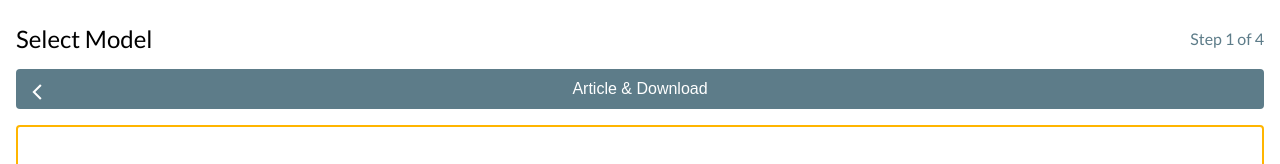
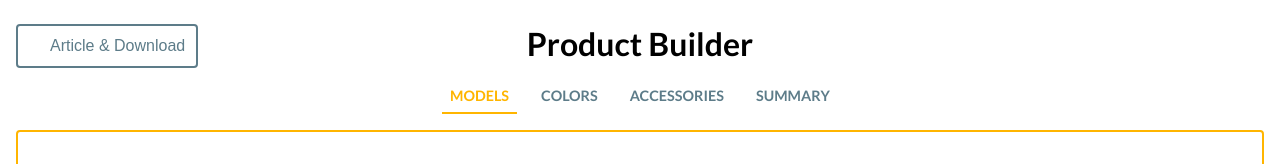
Before and after one commit to vikvikvr/housevo, a Next.js app: page / in a window 1280 px wide. Shown: the top 164 px of the page. Built offline with nearby package versions, Linux system fonts and the light colour scheme.

Commit message:
style: make header responsive

```diff
--- a/components/ProductBuilder/WizardHeader/WizardHeader.module.scss
+++ b/components/ProductBuilder/WizardHeader/WizardHeader.module.scss
@@ -8,9 +8,13 @@
   gap: 1rem;
 }
 
-.title {
+.titleMobile {
   text-transform: capitalize;
   font-weight: 400;
+}
+
+.titleDesktop {
+  display: none;
 }
 
 .links {
@@ -24,6 +28,11 @@
   background-color: $textLight;
   color: white;
   position: relative;
+  display: none;
+
+  &[data-step="0"] {
+    display: block;
+  }
 
   .iconContainer {
     transform: rotate(180deg);
@@ -36,3 +45,61 @@
   justify-self: end;
   color: $textLight;
 }
+
+@include desktop {
+  .container {
+    @include column;
+    position: relative;
+  }
+
+  .titleMobile {
+    display: none;
+  }
+
+  .titleDesktop {
+    display: block;
+    content: "asd";
+    font-size: 2rem;
+    font-weight: 700;
+    text-transform: capitalize;
+  }
+
+  .backButton {
+    display: block;
+    padding-left: 2rem;
+    border: 2px solid $textLight;
+    background-color: white;
+    color: $textLight;
+    position: absolute;
+    left: 0;
+  }
+
+  .stepCounter {
+    display: none;
+  }
+
+  .links {
+    @include row;
+    text-transform: uppercase;
+    gap: 1rem;
+    color: $textLight;
+    font-weight: 700;
+    font-size: 0.9rem;
+
+    li {
+      cursor: pointer;
+      padding: 0.5rem;
+      transition: all 0.3s ease;
+      border-bottom: 2px solid transparent;
+
+      &:hover {
+        color: $primary;
+      }
+
+      &[data-selected="true"] {
+        color: $primary;
+        border-bottom: 2px solid $primary;
+      }
+    }
+  }
+}
--- a/components/ProductBuilder/WizardHeader/WizardHeader.tsx
+++ b/components/ProductBuilder/WizardHeader/WizardHeader.tsx
@@ -12,22 +12,30 @@ const headerTitles = ["select model", "select color", "accessories", "summary"];
 function WizardHeader({ step, selectStep }: Props): JSX.Element {
   return (
     <div className={styles.container}>
-      <h1 className={styles.title}>{headerTitles[step]}</h1>
+      <h1 className={styles.titleMobile}>{headerTitles[step]}</h1>
+      <h1 className={styles.titleDesktop}>product builder</h1>
       <span className={styles.stepCounter}>Step {step + 1} of 4</span>
       <ul className={styles.links}>
-        <li onClick={() => selectStep(0)}>models</li>
-        <li onClick={() => selectStep(1)}>colors</li>
-        <li onClick={() => selectStep(2)}>accessories</li>
-        <li onClick={() => selectStep(3)}>summary</li>
+        <li data-selected={step === 0} onClick={() => selectStep(0)}>
+          models
+        </li>
+        <li data-selected={step === 1} onClick={() => selectStep(1)}>
+          colors
+        </li>
+        <li data-selected={step === 2} onClick={() => selectStep(2)}>
+          accessories
+        </li>
+        <li data-selected={step === 3} onClick={() => selectStep(3)}>
+          summary
+        </li>
       </ul>
-      {step === 0 && (
-        <button className={styles.backButton}>
-          <span className={styles.iconContainer}>
-            <Image src={arrowLightIcon} alt="arrow icon" />
-          </span>
-          <span>Article & Download</span>
-        </button>
-      )}
+      <button className={styles.backButton} data-step={step}>
+        {/* TODO: show icon for desktop */}
+        <span className={styles.iconContainer}>
+          <Image src={arrowLightIcon} alt="arrow icon" />
+        </span>
+        <span>Article & Download</span>
+      </button>
     </div>
   );
 }
```
